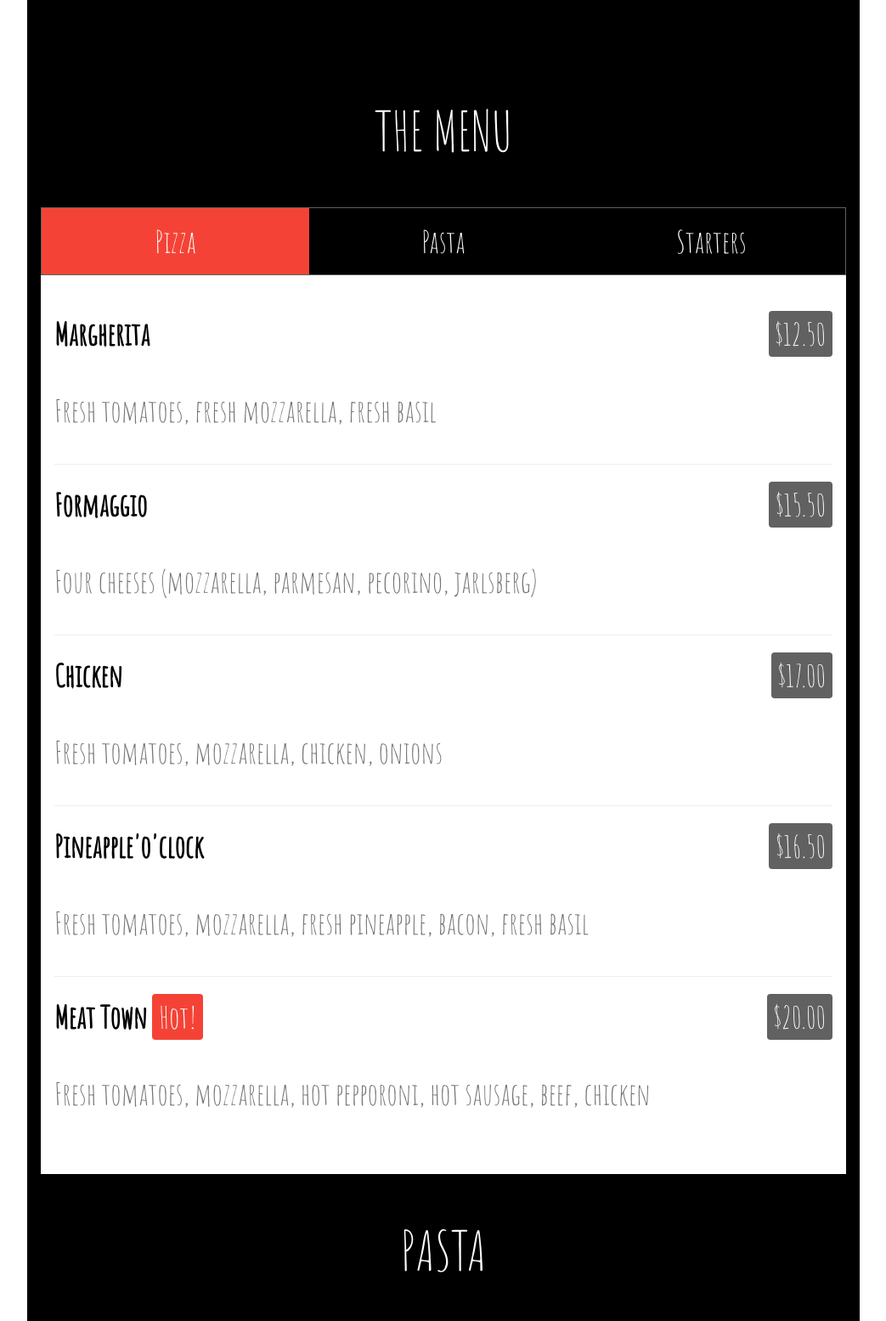
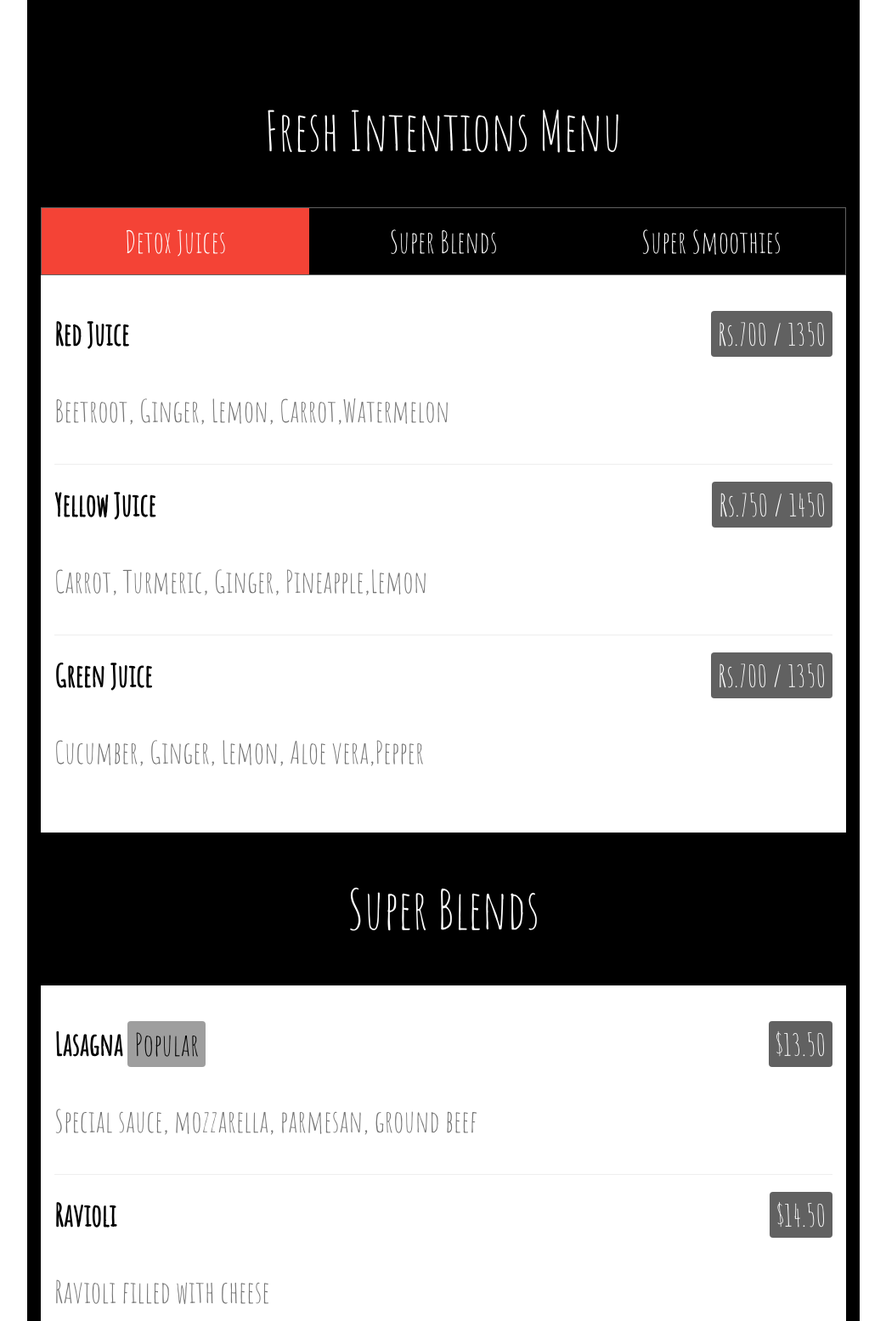
Before and after one commit to roots56/Roots-menu, a plain HTML site: page index.html in a window 1280 px wide. Shown: the top 1555 px of the page at 85% size, without its empty margins (118-1161 px from the left). Drawn offline with nearby package versions, Linux system fonts and the light colour scheme.

Commit message:
Update index.html

```diff
--- a/index.html
+++ b/index.html
@@ -1,7 +1,7 @@
 <!DOCTYPE html>
 <html>
 <meta charset="UTF-8">
-<title>Pizza</title>
+<title>Fresh Intentions</title>
 <meta name="viewport" content="width=device-width,initial-scale=1">
 <link rel="stylesheet" href="https://www.w3schools.com/w3css/4/w3.css">
 <script src="https://www.w3schools.com/lib/w3.js"></script>
@@ -15,37 +15,31 @@ body,h1,h2,h3,h4,h5,h6 {font-family: "Amatic SC", sans-serif}
 
 <!-- Menu -->
 <div id="menu" class="w3-container w3-black w3-xxlarge w3-padding-64">
-<h1 class="w3-center w3-jumbo w3-padding-32">THE MENU</h1>
+<h1 class="w3-center w3-jumbo w3-padding-32">Fresh Intentions Menu</h1>
 <div class="w3-row w3-center w3-border w3-border-dark-grey">
-<a href="#pizza"><div class="w3-third w3-padding-large w3-red">Pizza</div></a>
-<a href="#pasta"><div class="w3-third w3-padding-large w3-hover-red">Pasta</div></a>
-<a href="#starters"><div class="w3-third w3-padding-large w3-hover-red">Starters</div></a>
+<a href="#pizza"><div class="w3-third w3-padding-large w3-red">Detox Juices</div></a>
+<a href="#pasta"><div class="w3-third w3-padding-large w3-hover-red">Super Blends</div></a>
+<a href="#starters"><div class="w3-third w3-padding-large w3-hover-red">Super Smoothies</div></a>
 </div>
 
 <div id="pizza" class="w3-container w3-white w3-padding-32">
 
-<h1><b>Margherita</b> <span class="w3-right w3-tag w3-dark-grey w3-round">$12.50</span></h1>
-<p class="w3-text-grey">Fresh tomatoes, fresh mozzarella, fresh basil</p>
+<h1><b>Red Juice</b> <span class="w3-right w3-tag w3-dark-grey w3-round">Rs.700 / 1350</span></h1>
+<p class="w3-text-grey">Beetroot, Ginger, Lemon, Carrot,Watermelon</p>
 
 <hr>
-<h1><b>Formaggio</b> <span class="w3-right w3-tag w3-dark-grey w3-round">$15.50</span></h1>
-<p class="w3-text-grey">Four cheeses (mozzarella, parmesan, pecorino, jarlsberg)</p>
+<h1><b>Yellow Juice</b> <span class="w3-right w3-tag w3-dark-grey w3-round">Rs.750 / 1450</span></h1>
+<p class="w3-text-grey">Carrot, Turmeric, Ginger, Pineapple,Lemon</p>
 
 <hr>
-<h1><b>Chicken</b> <span class="w3-right w3-tag w3-dark-grey w3-round">$17.00</span></h1>
-<p class="w3-text-grey">Fresh tomatoes, mozzarella, chicken, onions</p>
+<h1><b>Green Juice</b> <span class="w3-right w3-tag w3-dark-grey w3-round">Rs.700 / 1350</span></h1>
+<p class="w3-text-grey">Cucumber, Ginger, Lemon, Aloe vera,Pepper</p>
 
-<hr>
-<h1><b>Pineapple'o'clock</b> <span class="w3-right w3-tag w3-dark-grey w3-round">$16.50</span></h1>
-<p class="w3-text-grey">Fresh tomatoes, mozzarella, fresh pineapple, bacon, fresh basil</p>
 
-<hr>
-<h1><b>Meat Town</b> <span class="w3-tag w3-red w3-round">Hot!</span>
-<span class="w3-right w3-tag w3-dark-grey w3-round">$20.00</span></h1>
-<p class="w3-text-grey">Fresh tomatoes, mozzarella, hot pepporoni, hot sausage, beef, chicken</p>
+
 </div>
 
-<h1 id="pasta" class="w3-center w3-jumbo w3-padding-32">PASTA</h1>
+<h1 id="pasta" class="w3-center w3-jumbo w3-padding-32">Super Blends</h1>
 <div class="w3-container w3-white w3-padding-32">
 
 <h1><b>Lasagna</b> <span class="w3-tag w3-grey w3-round">Popular</span>
@@ -61,7 +55,7 @@ body,h1,h2,h3,h4,h5,h6 {font-family: "Amatic SC", sans-serif}
 <p class="w3-text-grey">Fresh tomatoes, onions, ground beef</p>
 </div>
 
-<h1 id="starters" class="w3-center w3-jumbo w3-padding-32">STARTERS</h1>
+<h1 id="starters" class="w3-center w3-jumbo w3-padding-32">Super Smoothies</h1>
 <div class="w3-container w3-white w3-padding-32">
 
 <h1><b>Today's Soup</b> <span class="w3-tag w3-grey w3-round">Seasonal</span>
```
